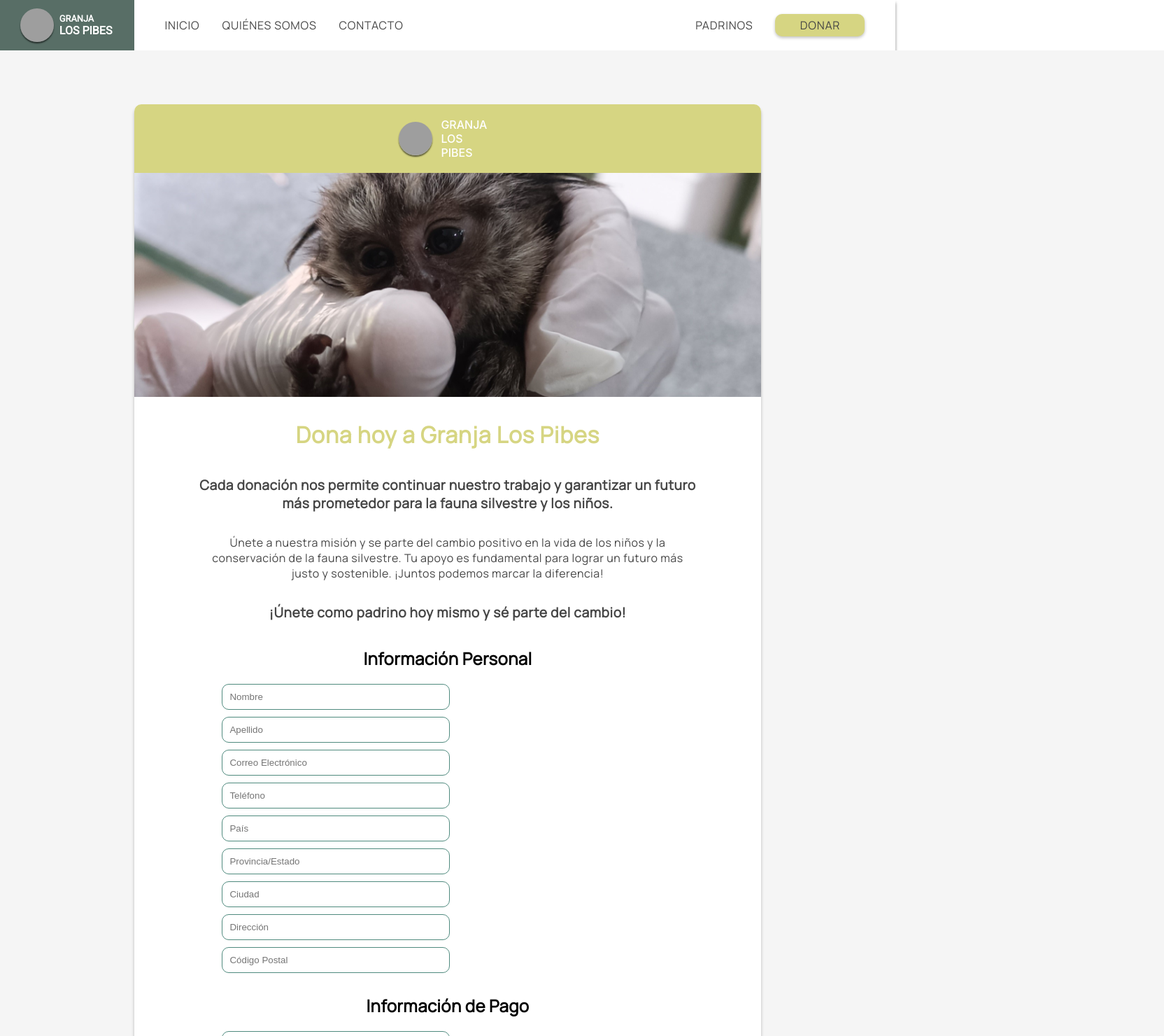
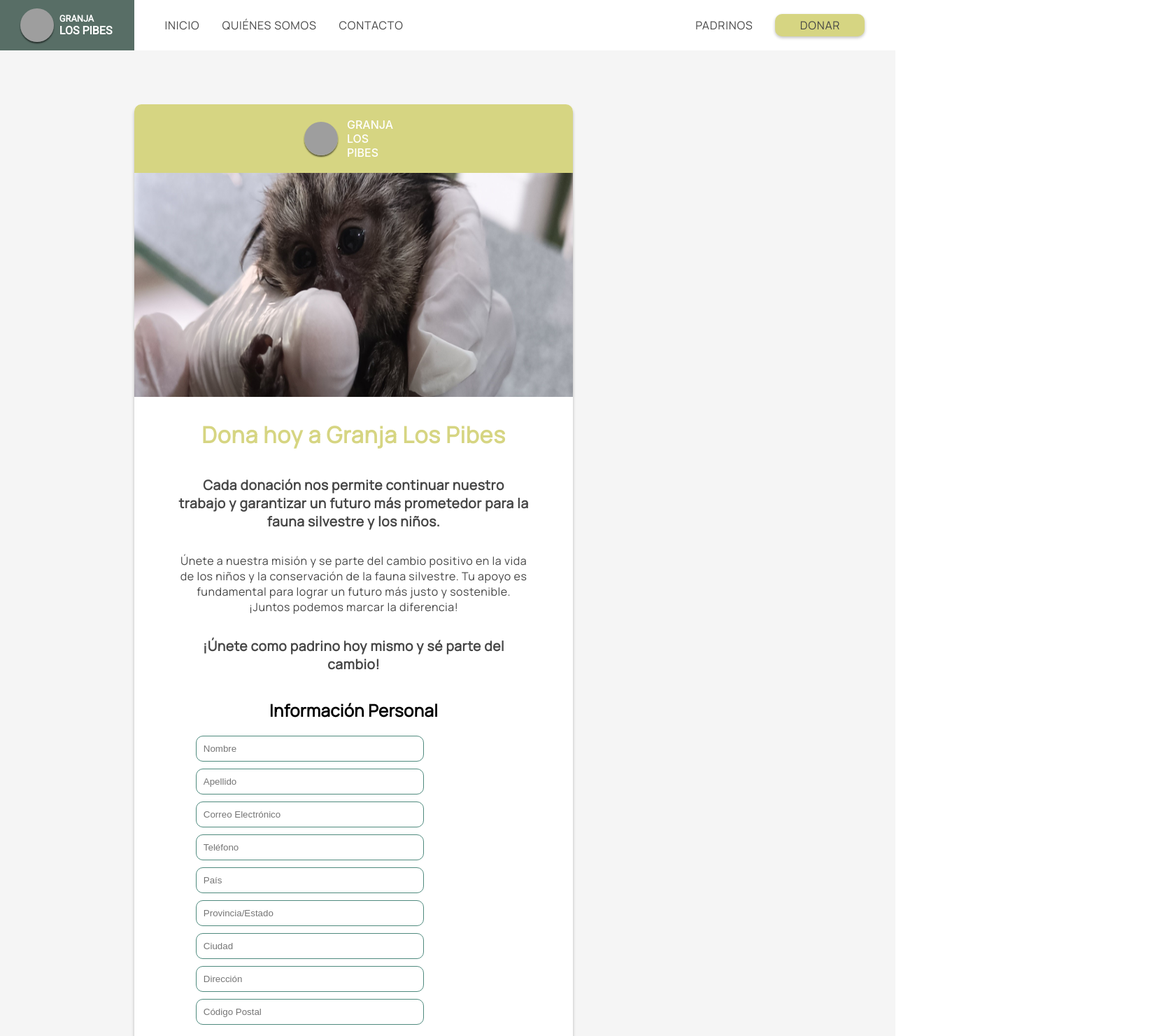
Before and after one commit to Mateocorsi33/webgranjalospibes, a React (Create React App) app: page /donar in a window 1280 px wide. Shown: the top 1480 px of the page at 70% size, 1664 px wide, since content can reach past the window. Built offline with nearby package versions, Linux system fonts and the light colour scheme; grey boxes are pictures that could not be loaded.

Commit message:
movilform2

```diff
--- a/src/Components/Donar/index.jsx
+++ b/src/Components/Donar/index.jsx
@@ -4,10 +4,14 @@ import imagenlogo from "../../assest/logoglp.png";
 import fotoform from "../../assest/fotoform.png";
 
 const FondoForm = styled.div`
-  width: 100%;
+  width: auto;
   height: auto;
   background-color: #F5F5F5;
   padding: 6% 15%;
+
+  @media (max-width: 800px) {
+        padding: 1rem;
+    }
 `
 
 const DivForm = styled.div`
@@ -20,6 +24,10 @@ const DivForm = styled.div`
   border-radius: 10px;
   background: #FFF;
   box-shadow: 0px 4px 4px 0px rgba(0, 0, 0, 0.25);
+  @media (max-width: 800px) {
+        width: 100%;
+        margin: 0;
+    }
 `
 
 const Encabezado = styled.div`
@@ -98,6 +106,10 @@ const Parrafo1 = styled.h2`
   font-weight: 600;
   line-height: normal;
   letter-spacing: 0.6px;
+
+  @media (max-width: 800px) {
+        width: 90%;
+    }
 `
 
 const Parrafo = styled.h3`
@@ -110,6 +122,10 @@ const Parrafo = styled.h3`
   font-weight: 400;
   line-height: normal;
   letter-spacing: 0.54px;
+
+  @media (max-width: 800px) {
+        width: 90%;
+    }
 `
 
 const Form = styled.form`
@@ -118,6 +134,9 @@ const Form = styled.form`
   align-items: center;
   width: 80%;
   margin: 0;
+  @media (max-width: 800px) {
+        width: 90%;
+    }
 `;
 
 const H2 = styled.h2`
```
